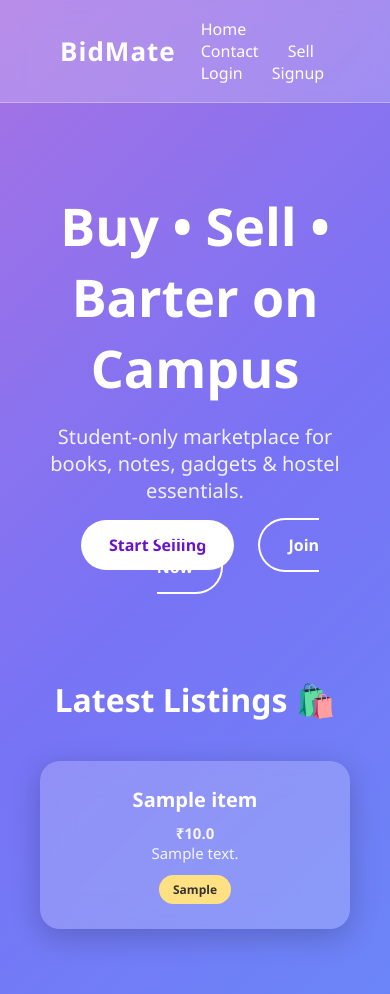
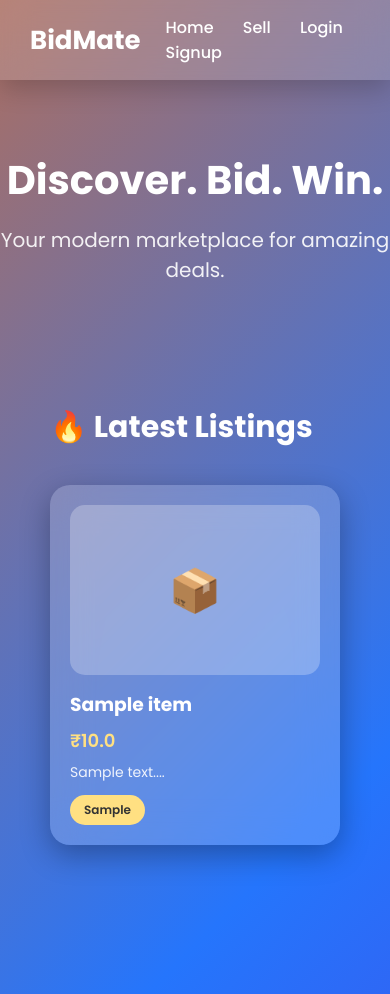
Before and after one commit to sharon232323/bidmate, a Flask app: page / in a window 390 px wide. Run offline with Flask 3, Linux system fonts and the light colour scheme; tables that the repository leaves empty hold one stand-in row (values such as "Sample post").

Commit message:
Updating item details

```diff
--- a/app.py
+++ b/app.py
@@ -78,6 +78,21 @@ def signup():
 
     return render_template("signup.html")
 
+@app.route("/item/<int:item_id>")
+def item_detail(item_id):
+    conn = sqlite3.connect(DATABASE)
+    cursor = conn.cursor()
+
+    cursor.execute("SELECT * FROM items WHERE id = ?", (item_id,))
+    item = cursor.fetchone()
+
+    conn.close()
+
+    if item is None:
+        return "Item not found"
+
+    return render_template("item_detail.html", item=item)
+
 
 if __name__ == "__main__":
     app.run(debug=True)
--- a/static/style.css
+++ b/static/style.css
@@ -1,32 +1,29 @@
-/* =========================
-   GLOBAL STYLING
-========================= */
+/* GOOGLE FONT */
+@import url('https://fonts.googleapis.com/css2?family=Poppins:wght@300;400;500;600;700&display=swap');
 
+/* RESET */
 * {
     margin: 0;
     padding: 0;
     box-sizing: border-box;
+    font-family: 'Poppins', sans-serif;
 }
 
+/* ANIMATED GRADIENT BACKGROUND */
 body {
-    font-family: 'Segoe UI', sans-serif;
-    background: linear-gradient(135deg, #ff6ec4, #7873f5, #4facfe);
-    background-size: 300% 300%;
-    animation: gradientMove 10s ease infinite;
+    background: linear-gradient(-45deg, #6a11cb, #2575fc, #ff6a00, #ff0080);
+    background-size: 400% 400%;
+    animation: gradientBG 12s ease infinite;
     min-height: 100vh;
-    color: #333;
 }
 
-@keyframes gradientMove {
+@keyframes gradientBG {
     0% { background-position: 0% 50%; }
     50% { background-position: 100% 50%; }
     100% { background-position: 0% 50%; }
 }
 
-/* =========================
-   NAVBAR
-========================= */
-
+/* NAVBAR */
 .navbar {
     position: fixed;
     top: 0;
@@ -35,237 +32,257 @@ body {
     display: flex;
     justify-content: space-between;
     align-items: center;
-    backdrop-filter: blur(10px);
-    background: rgba(255, 255, 255, 0.2);
-    border-bottom: 1px solid rgba(255,255,255,0.3);
+    background: rgba(255,255,255,0.15);
+    backdrop-filter: blur(15px);
+    box-shadow: 0 8px 25px rgba(0,0,0,0.2);
     z-index: 1000;
 }
 
 .logo {
     font-size: 26px;
-    font-weight: bold;
+    font-weight: 700;
     color: white;
-    letter-spacing: 1px;
 }
 
-.navbar a {
+.nav-links a {
+    color: white;
     text-decoration: none;
-    color: white;
     margin-left: 25px;
     font-weight: 500;
     transition: 0.3s;
 }
 
-.navbar a:hover {
+.nav-links a:hover {
     color: #ffe082;
 }
 
-/* =========================
-   LANDING SECTION
-========================= */
-
-.landing {
+/* HERO */
+.hero {
     margin-top: 150px;
-    text-align: center;
-    color: white;
-    padding: 40px;
-}
-
-.landing h1 {
-    font-size: 52px;
-    margin-bottom: 20px;
-    font-weight: 700;
-}
-
-.landing p {
-    font-size: 20px;
-    margin-bottom: 30px;
-    opacity: 0.9;
-}
-
-.buttons a {
-    padding: 14px 28px;
-    margin: 10px;
-    border-radius: 30px;
-    text-decoration: none;
-    font-weight: bold;
-    transition: 0.3s;
-}
-
-.btn-primary {
-    background: white;
-    color: #6a11cb;
-}
-
-.btn-primary:hover {
-    background: #ffe082;
-}
-
-.btn-outline {
-    border: 2px solid white;
-    color: white;
-}
-
-.btn-outline:hover {
-    background: white;
-    color: #6a11cb;
-}
-
-/* =========================
-   ITEMS GRID
-========================= */
-
-.items-section {
-    padding: 60px 40px;
     text-align: center;
     color: white;
 }
 
-.items-section h2 {
-    margin-bottom: 40px;
-    font-size: 32px;
+.hero h1 {
+    font-size: 55px;
+    font-weight: 700;
+    margin-bottom: 15px;
 }
 
-.items-grid {
+.hero p {
+    font-size: 20px;
+    opacity: 0.9;
+}
+
+/* PRODUCTS SECTION */
+.products-section {
+    margin-top: 70px;
+    padding: 50px;
+}
+
+.section-title {
+    color: white;
+    font-size: 30px;
+    margin-bottom: 35px;
+}
+
+/* CARD GRID */
+.cards-container {
     display: grid;
-    grid-template-columns: repeat(auto-fit, minmax(280px, 1fr));
+    grid-template-columns: repeat(auto-fill, minmax(260px, 1fr));
     gap: 30px;
 }
 
+.card-link {
+    text-decoration: none;
+}
+
+/* PRODUCT CARD */
 .item-card {
-    background: rgba(255,255,255,0.2);
-    backdrop-filter: blur(15px);
-    padding: 25px;
+    background: rgba(255,255,255,0.18);
+    backdrop-filter: blur(20px);
     border-radius: 20px;
+    padding: 20px;
     color: white;
-    transition: 0.4s;
-    box-shadow: 0 8px 30px rgba(0,0,0,0.2);
+    transition: all 0.35s ease;
+    box-shadow: 0 10px 30px rgba(0,0,0,0.3);
 }
 
 .item-card:hover {
-    transform: translateY(-10px);
-    box-shadow: 0 15px 40px rgba(0,0,0,0.4);
+    transform: translateY(-10px) scale(1.02);
+    box-shadow: 0 25px 50px rgba(0,0,0,0.45);
 }
 
-.item-card h3 {
-    margin-bottom: 10px;
-    font-size: 20px;
+.card-image {
+    height: 170px;
+    background: rgba(255,255,255,0.25);
+    border-radius: 15px;
+    display: flex;
+    align-items: center;
+    justify-content: center;
+    font-size: 42px;
+    margin-bottom: 15px;
 }
 
-.item-card p {
-    font-size: 15px;
+.card-content h3 {
+    margin-bottom: 8px;
+}
+
+.price {
+    font-size: 18px;
+    font-weight: 600;
+    color: #ffe082;
+    margin-bottom: 8px;
+}
+
+.desc {
+    font-size: 14px;
     opacity: 0.9;
+    margin-bottom: 12px;
 }
 
 .category {
     display: inline-block;
-    margin-top: 12px;
+    background: #ffe082;
+    color: #333;
     padding: 6px 14px;
     border-radius: 20px;
+    font-size: 12px;
+    font-weight: 600;
+}
+
+/* PRODUCT DETAIL PAGE */
+.detail-container {
+    margin-top: 150px;
+    padding: 40px;
+    display: flex;
+    justify-content: center;
+}
+
+.detail-card {
+    display: flex;
+    gap: 40px;
+    background: rgba(255,255,255,0.2);
+    backdrop-filter: blur(25px);
+    padding: 40px;
+    border-radius: 25px;
+    width: 950px;
+    color: white;
+    box-shadow: 0 25px 60px rgba(0,0,0,0.45);
+}
+
+.detail-left {
+    flex: 1;
+}
+
+.image-placeholder {
+    background: rgba(255,255,255,0.3);
+    height: 380px;
+    border-radius: 20px;
+    display: flex;
+    align-items: center;
+    justify-content: center;
+    font-size: 24px;
+}
+
+.detail-right {
+    flex: 1;
+}
+
+.detail-right h1 {
+    font-size: 34px;
+    margin-bottom: 15px;
+}
+
+.detail-right h2 {
+    font-size: 28px;
+    margin-bottom: 20px;
+    color: #ffe082;
+}
+
+.category-badge {
+    display: inline-block;
     background: #ffe082;
     color: #333;
-    font-size: 12px;
-    font-weight: bold;
+    padding: 6px 18px;
+    border-radius: 25px;
+    font-weight: 600;
+    margin-bottom: 20px;
 }
 
-/* =========================
-   ADD ITEM PAGE
-========================= */
+.description {
+    margin-bottom: 30px;
+    line-height: 1.7;
+    opacity: 0.95;
+}
 
-.add-container {
-    margin-top: 150px;
+/* BUTTONS */
+.buy-btn,
+button {
+    padding: 14px 35px;
+    border-radius: 30px;
+    border: none;
+    background: white;
+    color: #6a11cb;
+    font-weight: 600;
+    cursor: pointer;
+    transition: 0.3s ease;
+}
+
+.buy-btn:hover,
+button:hover {
+    background: #ffe082;
+    transform: scale(1.05);
+}
+
+/* FORMS (LOGIN, SIGNUP, ADD ITEM) */
+.form-container {
+    margin-top: 170px;
     display: flex;
     justify-content: center;
-    padding: 20px;
 }
 
-.add-card {
-    background: rgba(255,255,255,0.2);
-    backdrop-filter: blur(20px);
+form {
+    background: rgba(255,255,255,0.18);
+    backdrop-filter: blur(25px);
     padding: 40px;
-    border-radius: 25px;
-    width: 500px;
+    border-radius: 20px;
+    width: 400px;
     color: white;
-    box-shadow: 0 15px 40px rgba(0,0,0,0.3);
+    box-shadow: 0 20px 50px rgba(0,0,0,0.4);
 }
 
-.add-card h2 {
+form h2 {
+    margin-bottom: 25px;
     text-align: center;
-    margin-bottom: 25px;
 }
 
-.add-card input,
-.add-card textarea,
-.add-card select {
+input, textarea, select {
     width: 100%;
-    padding: 14px;
+    padding: 12px;
+    border-radius: 10px;
+    border: none;
     margin-bottom: 18px;
-    border-radius: 12px;
-    border: none;
     outline: none;
 }
 
-.add-card textarea {
+textarea {
     resize: none;
     height: 100px;
 }
 
-.add-card button {
+/* RESPONSIVE */
+@media (max-width: 900px) {
+    .detail-card {
+        flex-direction: column;
         width: 100%;
-    padding: 14px;
-    border-radius: 25px;
-    border: none;
-    background: #ffe082;
-    color: #333;
-    font-weight: bold;
-    cursor: pointer;
-    transition: 0.3s;
     }
 
-.add-card button:hover {
-    background: white;
+    .navbar {
+        padding: 15px 30px;
     }
 
-/* =========================
-   AUTH PAGES
-========================= */
-
-.auth-box {
-    margin: 180px auto;
-    width: 380px;
-    padding: 40px;
-    border-radius: 25px;
-    background: rgba(255,255,255,0.2);
-    backdrop-filter: blur(20px);
-    color: white;
-    text-align: center;
-    box-shadow: 0 15px 40px rgba(0,0,0,0.3);
+    .hero h1 {
+        font-size: 40px;
     }
-
-.auth-box h2 {
-    margin-bottom: 25px;
 }
-
-.auth-box input {
-    width: 100%;
-    padding: 14px;
-    margin-bottom: 18px;
-    border-radius: 12px;
-    border: none;
-    outline: none;
-}
-
-.auth-box button {
-    width: 100%;
-    padding: 14px;
-    border-radius: 25px;
-    border: none;
-    background: #ffe082;
-    color: #333;
-    font-weight: bold;
-    cursor: pointer;
-}
-
-.auth-box button:hover {
-    background: white;
-}
--- a/templates/index.html
+++ b/templates/index.html
@@ -1,42 +1,51 @@
 <!DOCTYPE html>
 <html>
 <head>
-    <title>BidMate</title>
+    <title>BidMate - Home</title>
     <link rel="stylesheet" href="{{ url_for('static', filename='style.css') }}">
 </head>
 <body>
 
+<!-- NAVBAR -->
 <div class="navbar">
     <div class="logo">BidMate</div>
-    <div>
+    <div class="nav-links">
         <a href="/">Home</a>
-        <a href="/contact">Contact</a>
         <a href="/add-item">Sell</a>
         <a href="/login">Login</a>
         <a href="/signup">Signup</a>
     </div>
 </div>
 
-<div class="landing">
-    <h1>Buy • Sell • Barter on Campus</h1>
-    <p>Student-only marketplace for books, notes, gadgets & hostel essentials.</p>
-    <div class="buttons">
-        <a href="/add-item" class="btn-primary">Start Selling</a>
-        <a href="/signup" class="btn-outline">Join Now</a>
-    </div>
+<!-- HERO SECTION -->
+<div class="hero">
+    <h1>Discover. Bid. Win.</h1>
+    <p>Your modern marketplace for amazing deals.</p>
 </div>
 
-<div class="items-section">
-    <h2>Latest Listings 🛍️</h2>
-    <div class="items-grid">
+<!-- PRODUCT SECTION -->
+<div class="products-section">
+    <h2 class="section-title">🔥 Latest Listings</h2>
+
+    <div class="cards-container">
+
         {% for item in items %}
-        <div class="item-card">
-            <h3>{{ item[1] }}</h3>
-            <p><strong>₹{{ item[2] }}</strong></p>
-            <p>{{ item[4] }}</p>
-            <span class="category">{{ item[3] }}</span>
-        </div>
+        <a href="/item/{{ item[0] }}" class="card-link">
+            <div class="item-card">
+                <div class="card-image">
+                    📦
+                </div>
+
+                <div class="card-content">
+                    <h3>{{ item[1] }}</h3>
+                    <p class="price">₹{{ item[2] }}</p>
+                    <p class="desc">{{ item[4][:80] }}...</p>
+                    <span class="category">{{ item[3] }}</span>
+                </div>
+            </div>
+        </a>
         {% endfor %}
+
     </div>
 </div>
 
```
Also changed, not shown: templates/item_details.html (added, +44 -0 lines). Lines whose indentation alone changed are shown as unchanged.
